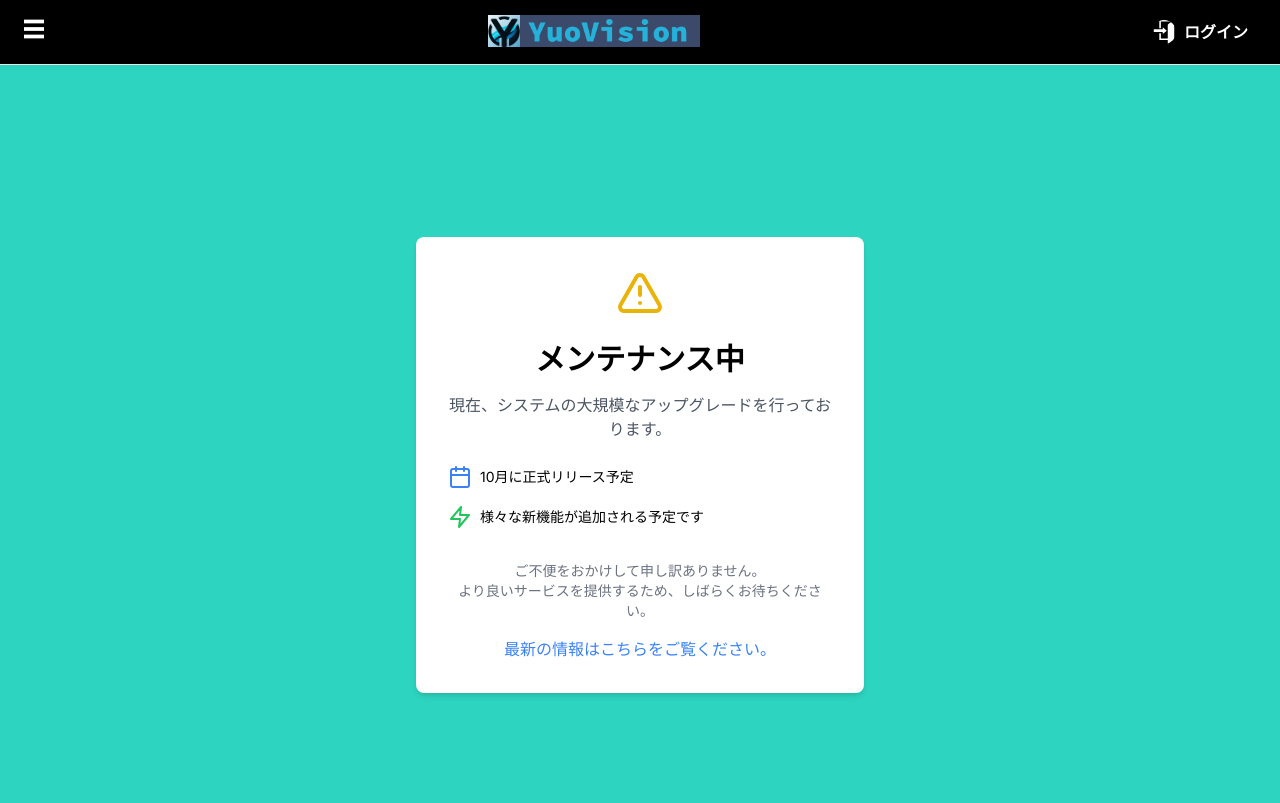
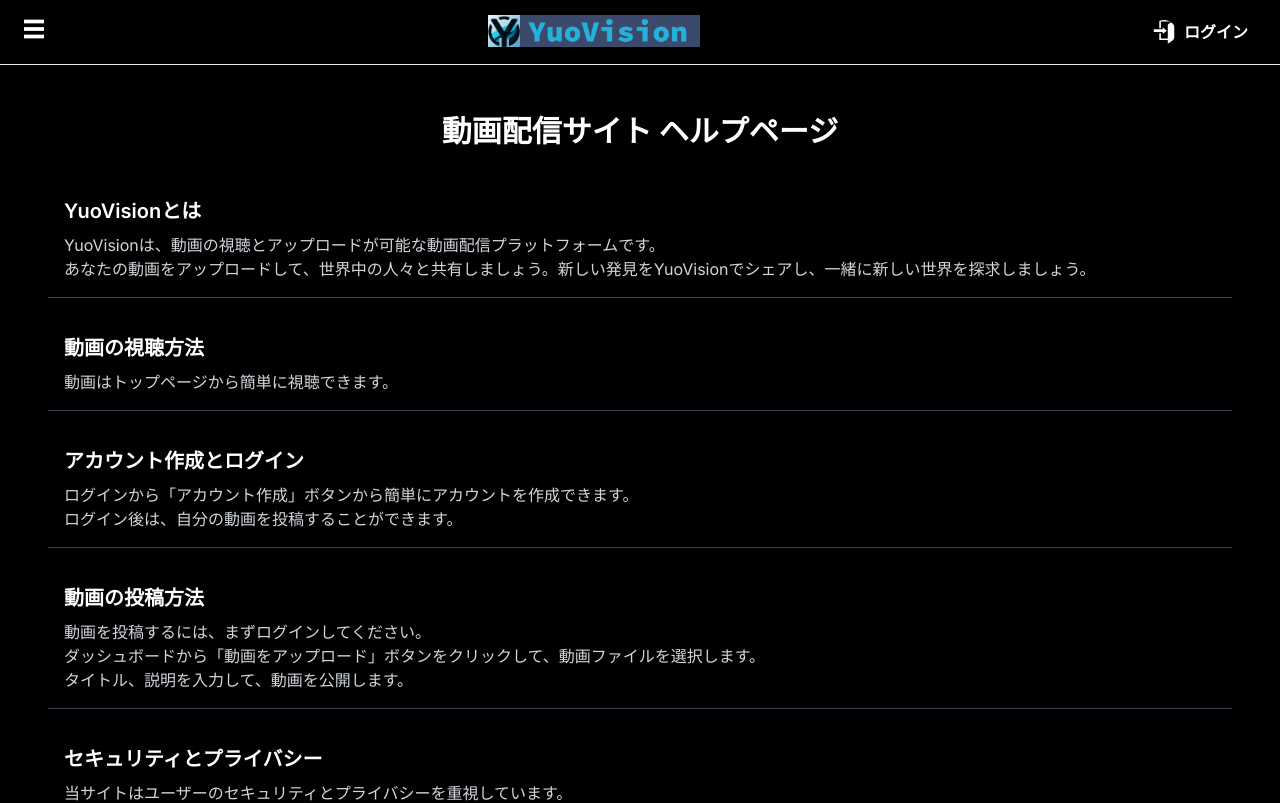
Before and after one commit to yuorei/video-front, a Next.js app: page /help in a window 1280 px wide. Shown: the top 803 px of the page. Built offline with nearby package versions, Linux system fonts and the light colour scheme; no server answers; what apollo-upload-client would draw is missing.

Commit message:
メンテのみため修正

```diff
--- a/src/app/layout.tsx
+++ b/src/app/layout.tsx
@@ -37,7 +37,7 @@ export const metadata: Metadata = {
 };
 
 export default function RootLayout({ children }: React.PropsWithChildren) {
-  const isMaintenanceMode = true;
+  const isMaintenanceMode = process.env.NEXT_PUBLIC_MAINTENANCE_MODE === "true";
   return (
     <html lang="ja">
       <head>
```
Also changed, not shown: src/app/components/Maintenance.tsx (+0 -13 lines).
